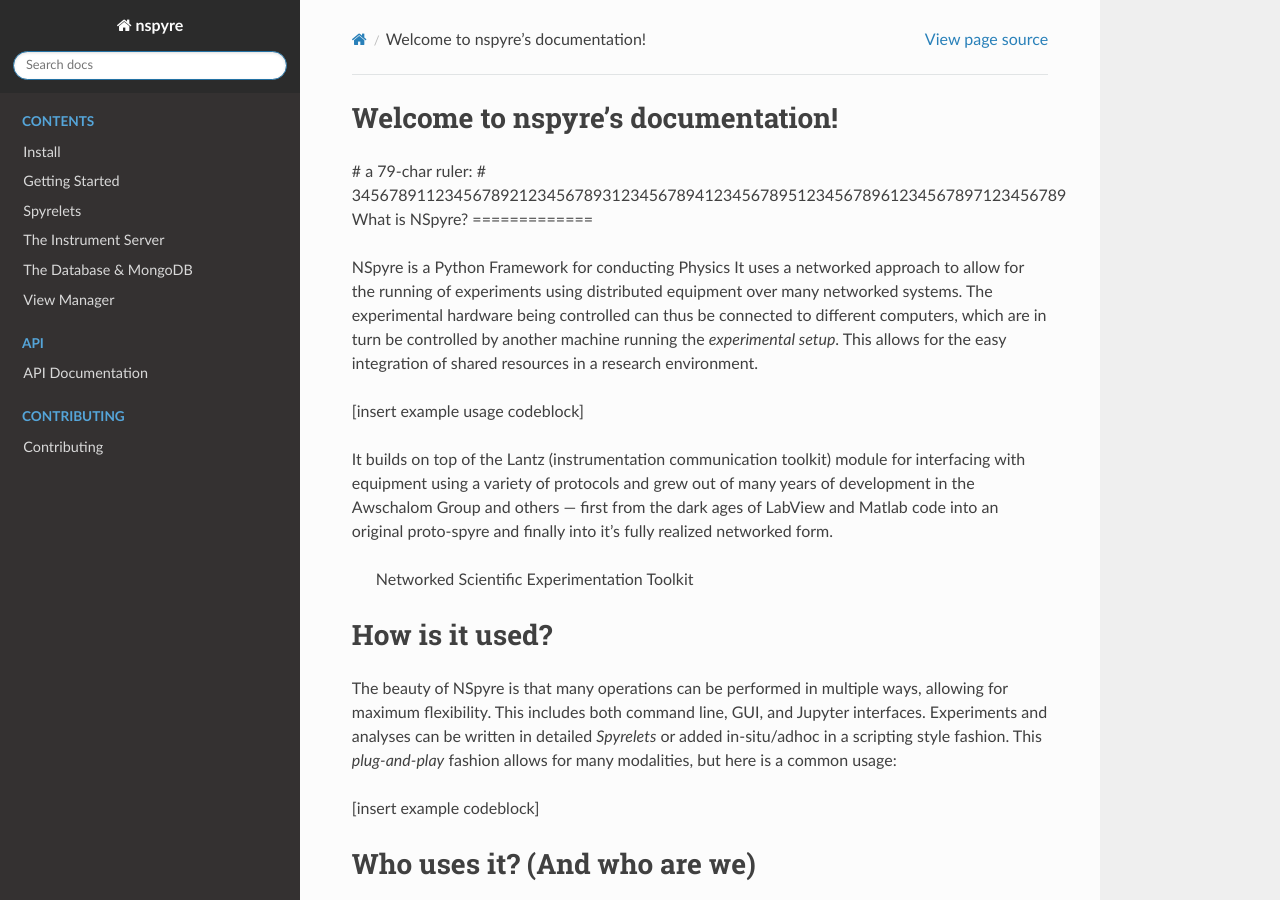
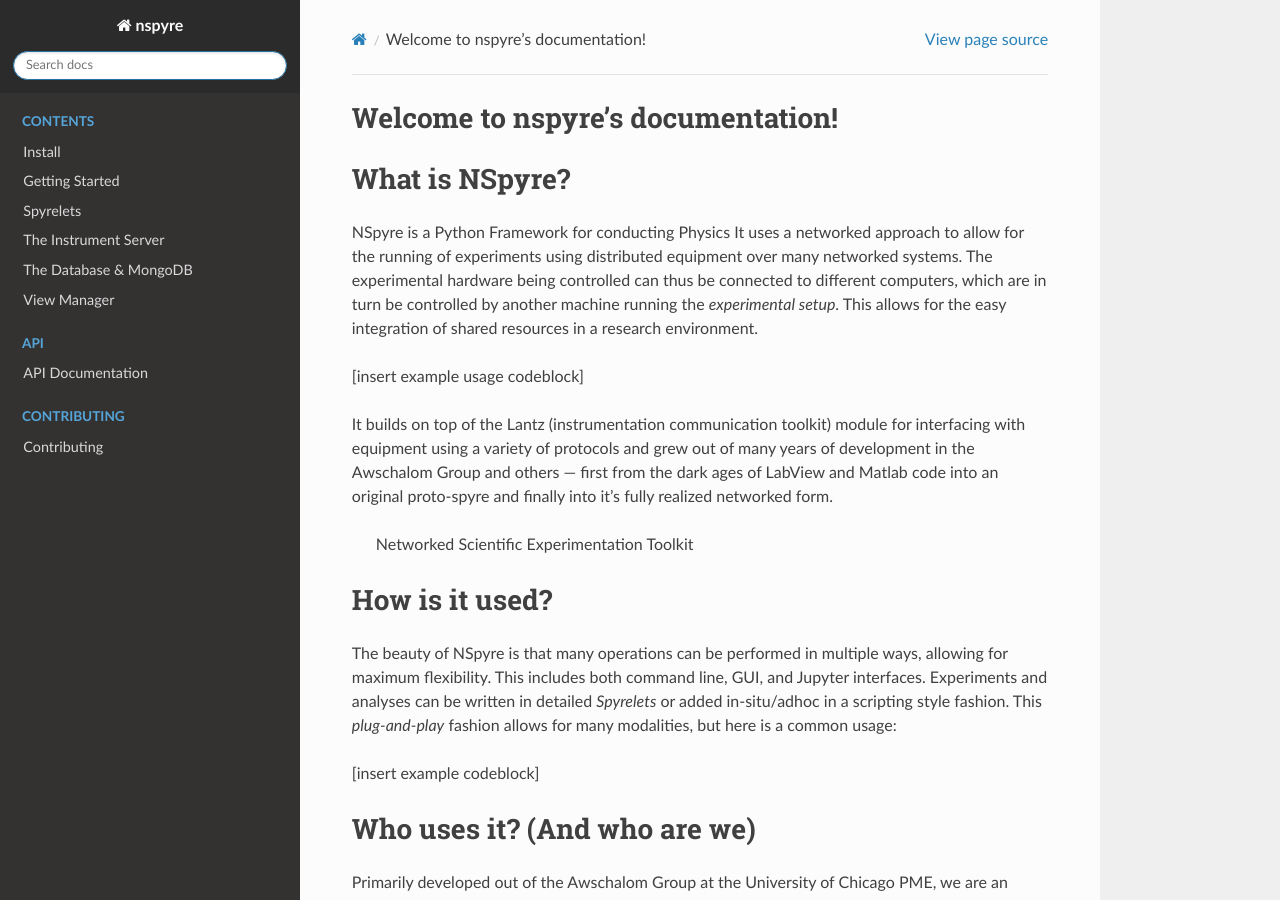
Before and after one commit to nspyre-org/nspyre, a Sphinx documentation site: the page built from docs/index.rst, in a window 1280 px wide and 900 px high. Built offline with Sphinx 7.4.7 and the Read the Docs theme 2.0.0, drawn with Linux system fonts in a browser that asks for light colours.

Commit message:
Update index.rst

```diff
--- a/docs/index.rst
+++ b/docs/index.rst
@@ -32,8 +32,7 @@
 
    contributing
 
-# a 79-char ruler:
-# 34567891123456789212345678931234567894123456789512345678961234567897123456789
+
 What is NSpyre?
 =============
 
```
